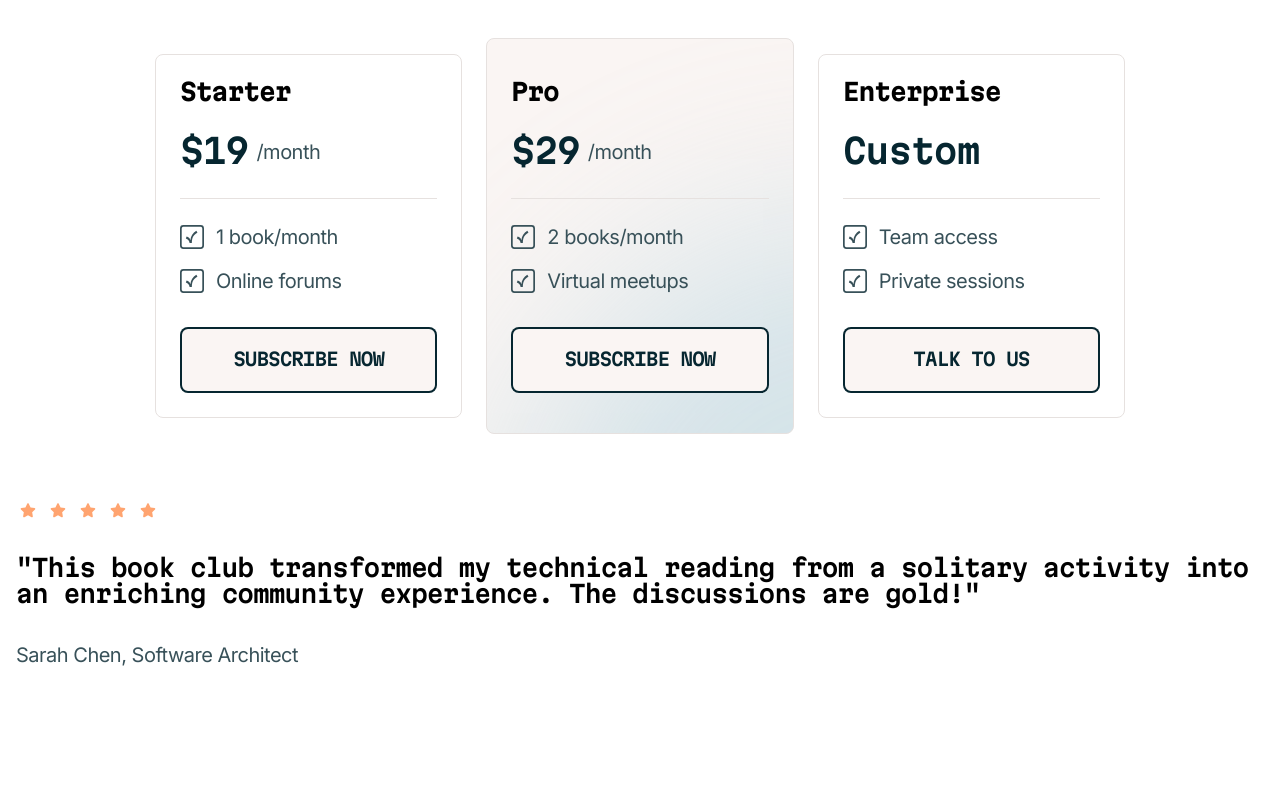
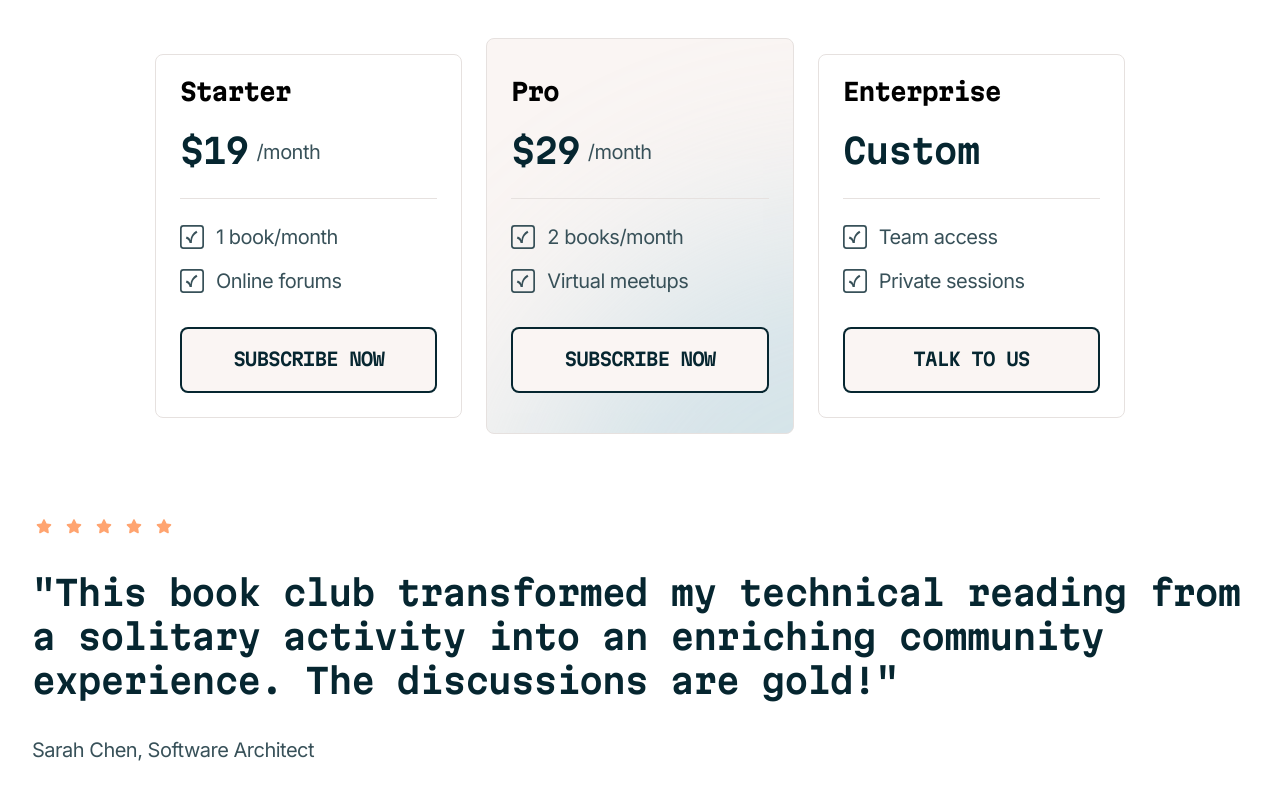
Before and after one commit to HeberRios/tech-book-club-landing-page, a React (Vite) app: page / in a window 1280 px wide. Shown: the part 2890-3690 px from the top of the page. Before the commit the page ends 3559 px from the top, so only its background shows below. Built offline with nearby package versions, Linux system fonts and the light colour scheme.

Commit message:
Add media queries to the Testimonial section
The media query and styles for the tablet design for testimonial section
were added.

```diff
--- a/src/components/Testimonial/Testimonial.css
+++ b/src/components/Testimonial/Testimonial.css
@@ -1,5 +1,5 @@
 .testimonial-section {
-  padding: 4rem 1rem 0 1rem;
+  padding: 4rem 1rem 4rem 1rem;
 }
 
 .testimonial-container {
@@ -18,10 +18,15 @@
   flex-direction: column;
   gap: 2rem;
   font-family: var(--ff-headings);
-  font-size: 1.5rem;
+  font-size: clamp(1.5rem, 4.5dvw, 2.125rem);
   font-weight: var(--fw-semibold);
   line-height: 1.1;
   letter-spacing: -0.0625rem;
+  color: var(--clr-neutral-900);
+}
+
+.testimonial-text-container > blockquote > footer {
+  display: flex;
 }
 
 .testimonial-text-container > blockquote > footer > cite {
@@ -33,3 +38,13 @@
   letter-spacing: -0.0313rem;
   color: var(--clr-neutral-700);
 }
+
+@media (min-width: 48rem) {
+  .testimonial-section {
+    padding: 5rem 2rem 5rem 2rem;
+  }
+
+  .testimonial-text-container > blockquote {
+    line-height: 1.3;
+  }
+}
```
